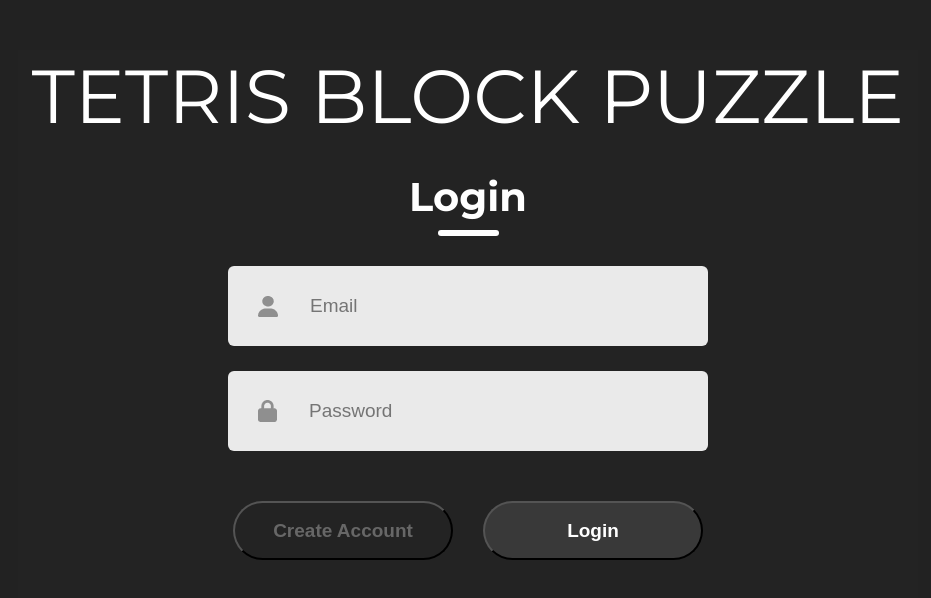
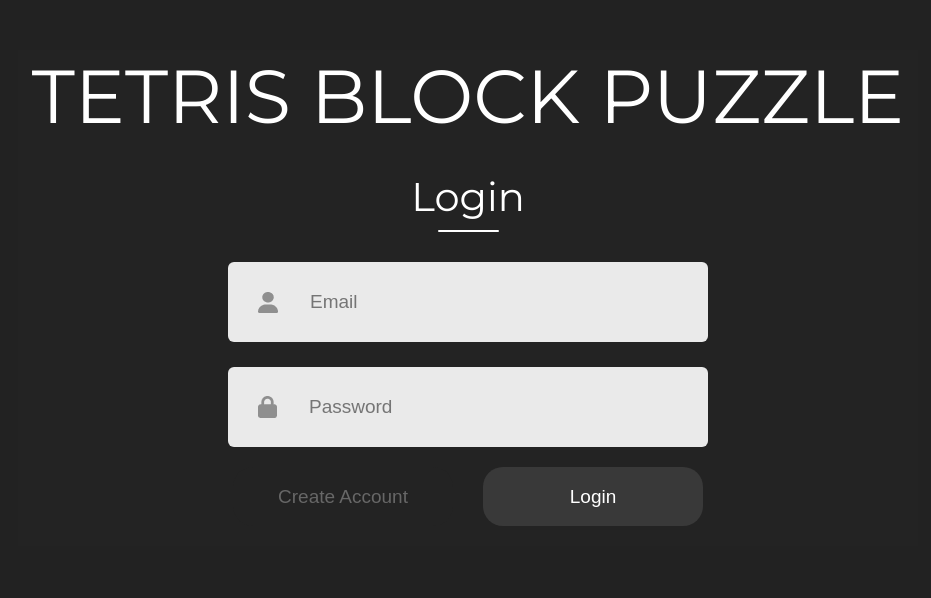
Before and after one commit to isaacbatista26/Tetris-Game-Puzzle, a React (Vite) app in the folder client/: page / in a window 1280 px wide. Shown: the top 598 px of the page, without its empty margins (172-1103 px from the left). Built offline with nearby package versions, Linux system fonts and the light colour scheme.

Commit message:
fix: failed login notification

```diff
--- a/client/src/Components/LoginPage/StyledLogin.jsx
+++ b/client/src/Components/LoginPage/StyledLogin.jsx
@@ -19,16 +19,17 @@ export const Header = styled.div`
 `;
 
 export const Text = styled.div`
+  font-family: 'Montserrat', sans-serif;
   color: #fff;
   font-size: 40px;
-  font-weight: 700;
+  font-weight: 400;
 `;
 
 export const Underline = styled.div`
   width: 61px;
-  height: 6px;
+  height: 2px;
   background: #fff;
-  border-radius: 9px;
+  border-radius: 13px;
 `;
 
 export const Inputs = styled.form`
@@ -62,35 +63,24 @@ export const InputField = styled.input`
   font-size: 19px;
 `;
 
-export const ForgotPassword = styled.div`
-  padding-left: 220px;
-  margin-top: 27px;
-  color: #fff;
-  font-size: 18px;
-
-  & span {
-    color: #484c7a;
-    cursor: pointer;
-  }
-`;
-
 export const SubmitContainer = styled.div`
   display: flex;
   gap: 30px;
-  margin: 50px auto;
+  margin: 20px auto;
 `;
 
 export const Submit = styled.button`
   display: flex;
+  border: none;
   justify-content: center;
   align-items: center;
   width: 220px;
   height: 59px;
   color: #fff;
   background: #393939;
-  border-radius: 50px;
+  border-radius: 20px;
   font-size: 19px;
-  font-weight: 700;
+  font-weight: 400;
   cursor: pointer;
 `;
 
@@ -112,8 +102,11 @@ export const Title = styled.div`
 
 export const Validation = styled.div`
   font-family: 'Montserrat', sans-serif;
-  color: #fff;
-  font-size: 75px;
-  background: red;
-
+  color: red;
+  margin: auto;
+  margin-top: 10px;
+  text-align: center;
+  width: 230px;
+  height: 20px;
+  border-radius: 3px;
 `;
--- a/client/src/Pages/Login.jsx
+++ b/client/src/Pages/Login.jsx
@@ -27,7 +27,7 @@ const Login = () => {
   const [errorCode, setErrorCode] = useState(0);
   const [forceRerender, setForceRerender] = useState(false);
 
-  const errorMessage = 'Email ou senha inválidos';
+  const errorMessage = '*Email ou senha inválidos*';
   const navigate = useNavigate();
 
   const handleSubmit = async (e) => {
--- a/client/src/Pages/Register.jsx
+++ b/client/src/Pages/Register.jsx
@@ -10,7 +10,6 @@ import {
   Input,
   InputImage,
   InputField,
-  ForgotPassword,
   SubmitContainer,
   Submit,
   GraySubmit,
```
